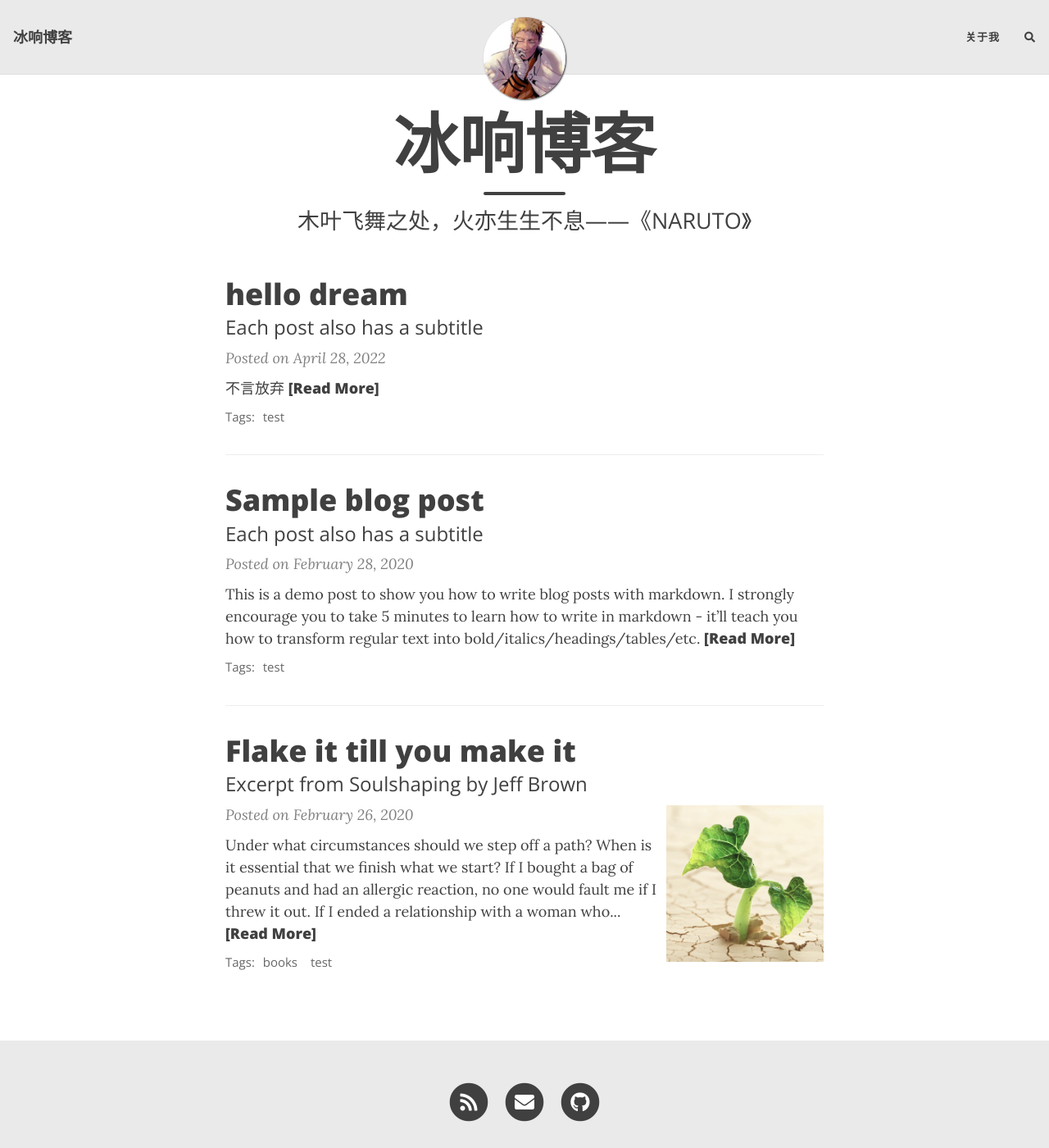
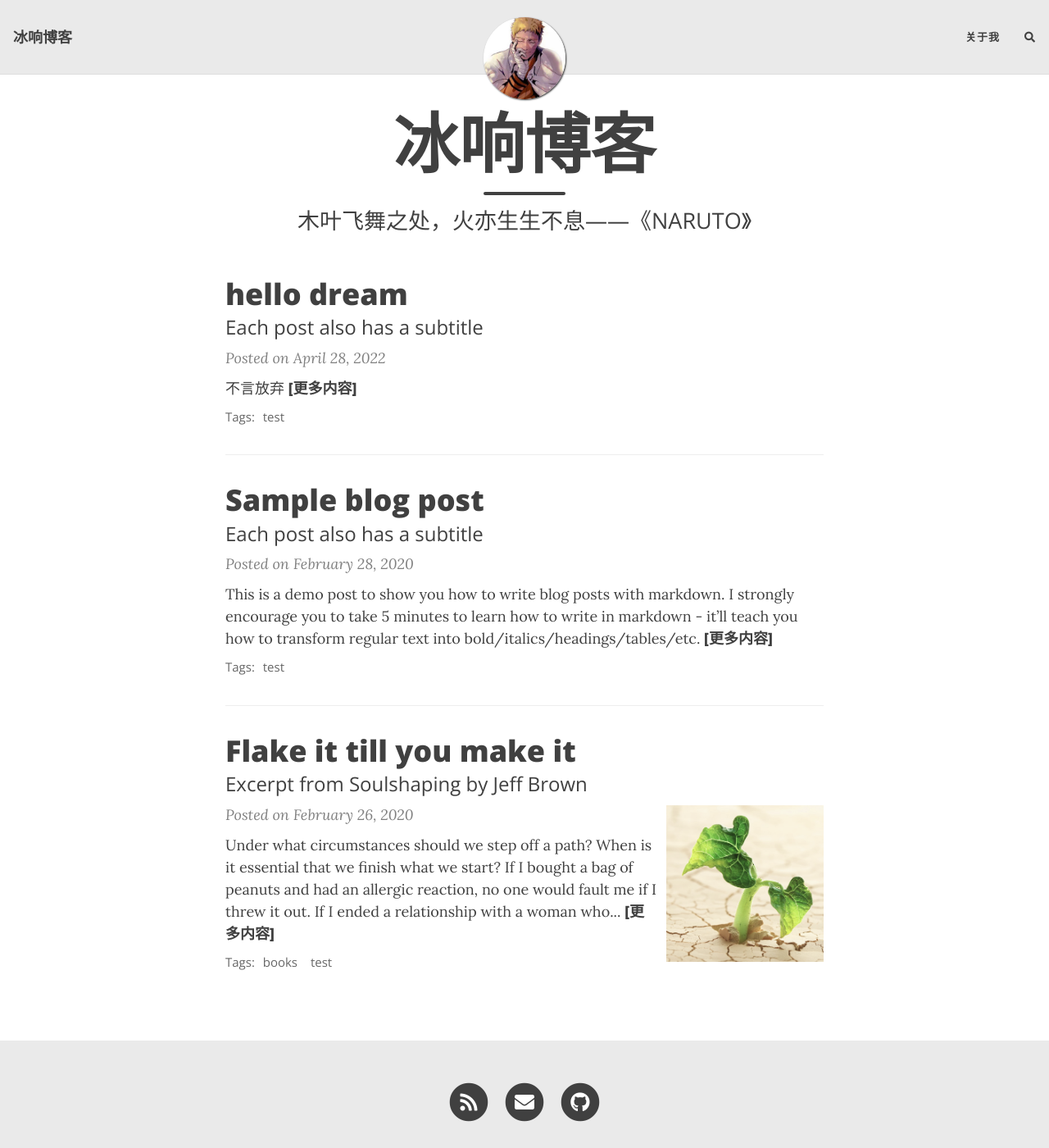
Before and after one commit to violet-ff1/blog, a Jekyll site: the page built from index.html, in a window 1280 px wide and 1400 px high. Shown: the whole window at 82% size. Built offline with Jekyll 4.4.1, drawn with Linux system fonts in a browser that asks for light colours; nearby versions of some CDN libraries; the list of posts is cut into pages by our own code; comment, search, counter and statistics services are not loaded.

Commit message:
Update home.html

```diff
--- a/_layouts/home.html
+++ b/_layouts/home.html
@@ -71,7 +71,7 @@ layout: page
       {{ post.excerpt | strip_html | truncatewords: excerpt_length }}
       {% assign excerpt_word_count = post.excerpt | number_of_words %}
       {% if post.content != post.excerpt or excerpt_word_count > excerpt_length %}
-        <a href="{{ post.url | absolute_url }}" class="post-read-more">[Read&nbsp;More]</a>
+        <a href="{{ post.url | absolute_url }}" class="post-read-more">[更多内容]</a>
       {% endif %}
     </div>
     {% endunless %}
```
